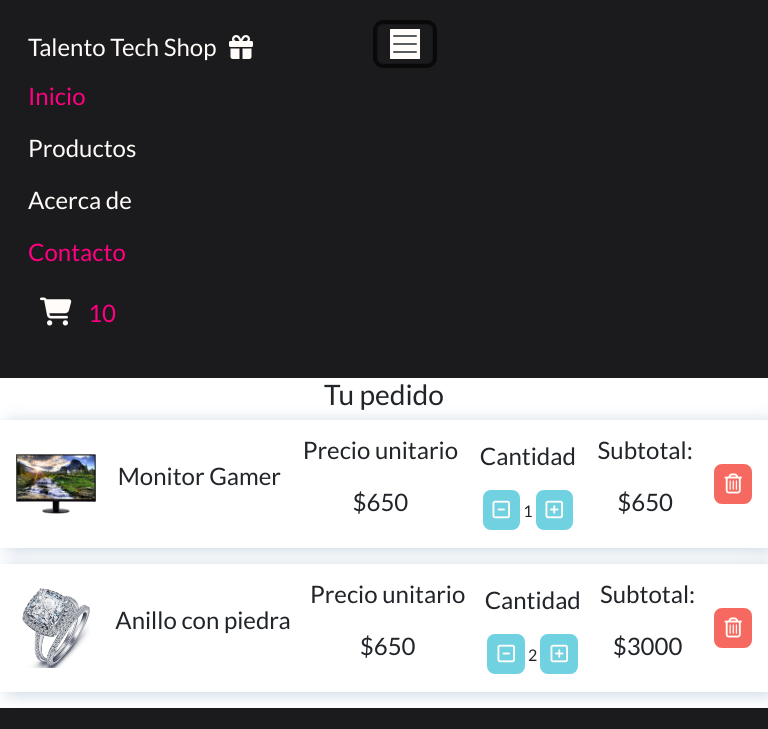
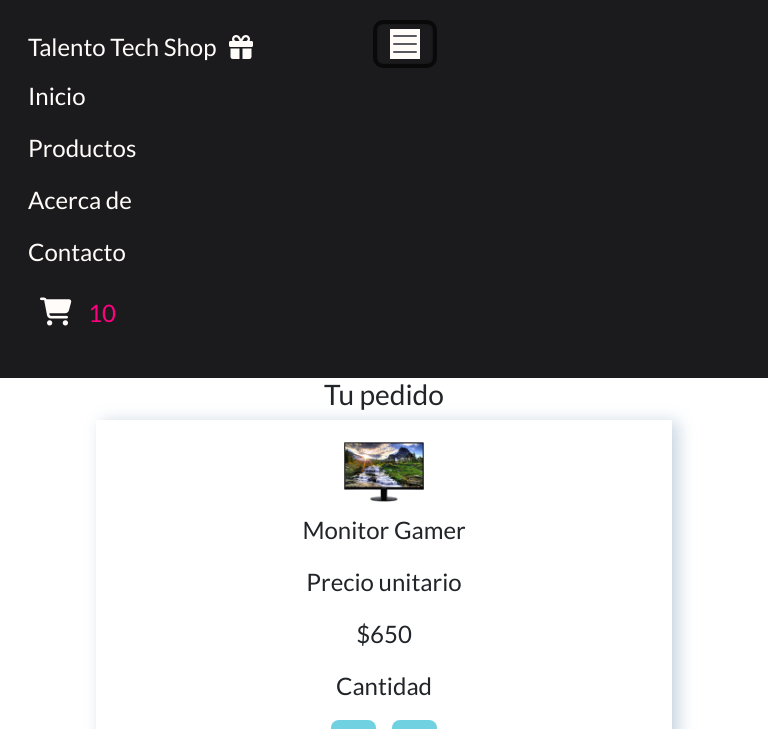
Before and after one commit to Carreira-Sabrina/talento-tech-ecommerce, a plain HTML site: page html/carrito.html in a window 768 px wide. Both pictures are taken after a click on the button "Toggle navigation". Shown: the top 729 px of the page. Drawn offline with nearby package versions, Linux system fonts and the light colour scheme.

Commit message:
Todo parece listo

```diff
--- a/css/carrito.css
+++ b/css/carrito.css
@@ -1,9 +1,10 @@
-/* Estilods de carrito.html */
+/* Estilos de carrito.html */
 /* ____________________________________________________________________________________*/
 
 p{
     font-size: 1.5rem;
 }
+
 
 
 .seccion-productos h2{
@@ -12,6 +13,7 @@ p{
 
 /*El article*/
 .producto-carrito{
+    margin: 0 auto;
     display: flex;
     margin-bottom: 1rem;
     align-items: center;
@@ -53,22 +55,9 @@ p{
 /*MEDIA QUERIES */
 /*_______________________________________________*/
 
-@media screen and (max-width: 576px) {
+@media screen and (max-width: 768px) {
     .producto-carrito{
         flex-direction: column;
+        max-width: 75%;
     }
 }
-
-
-@media screen and (min-width: 577px) and (max-width:768px) {
-    .producto-carrito__aumentar-cantidad, .producto-carrito__descontar-cantidad,.producto-carrito__eliminar{
-        font-size: 1.25rem;
-        padding: 10px;
-        border-radius: 8px;
-        color: var(--color-baby-powder)
-    }
-
-    .producto-carrito__nombre .producto-carrito__cantidad, .producto-carrito__subtotal,.producto-carrito__precio{
-        font-size: 0.75rem;
-    }
-}
--- a/html/carrito.html
+++ b/html/carrito.html
@@ -39,7 +39,7 @@
                         <ul class="navbar-nav me-auto mb-2 mb-lg-0">
                             <!--INICIO-->
                             <li class="nav-item">
-                                <a class="nav-link active" href="../index.html">Inicio</a>
+                                <a class="nav-link" href="../index.html">Inicio</a>
                             </li>
                             <!--PRODUCTOS-->
                             <li class="nav-item">
@@ -51,10 +51,10 @@
                             </li>
                             <!--CONTACTO -->
                             <li class="nav-item">
-                                <a class="nav-link active"  aria-current="page" href="contacto.html">Contacto</a>
+                                <a class="nav-link"  href="contacto.html">Contacto</a>
                             </li>
                             <!--EL ICONO DEL CARRITO -->
-                            <li class="nav-item">
+                            <li class="nav-item active" aria-current="page">
                                 <a class="nav-link" href="#">
                                     <i class="fa-solid fa-cart-shopping icono-carrito"></i>
                                     <span class="numero-carrito" id="numero-carrito">10</span>
```
Also changed, not shown: html/contacto.html (+1 -1 lines).
